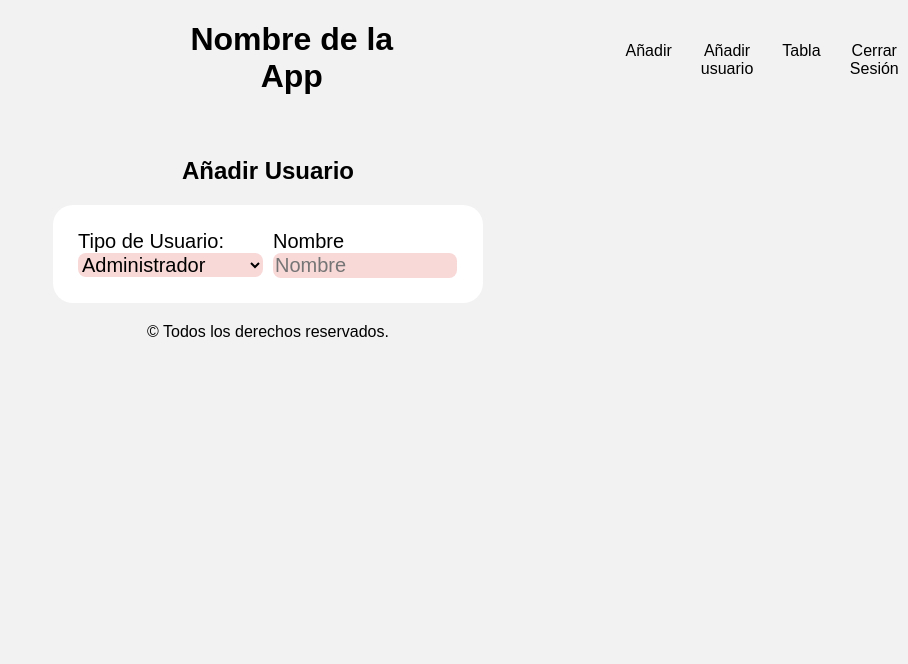
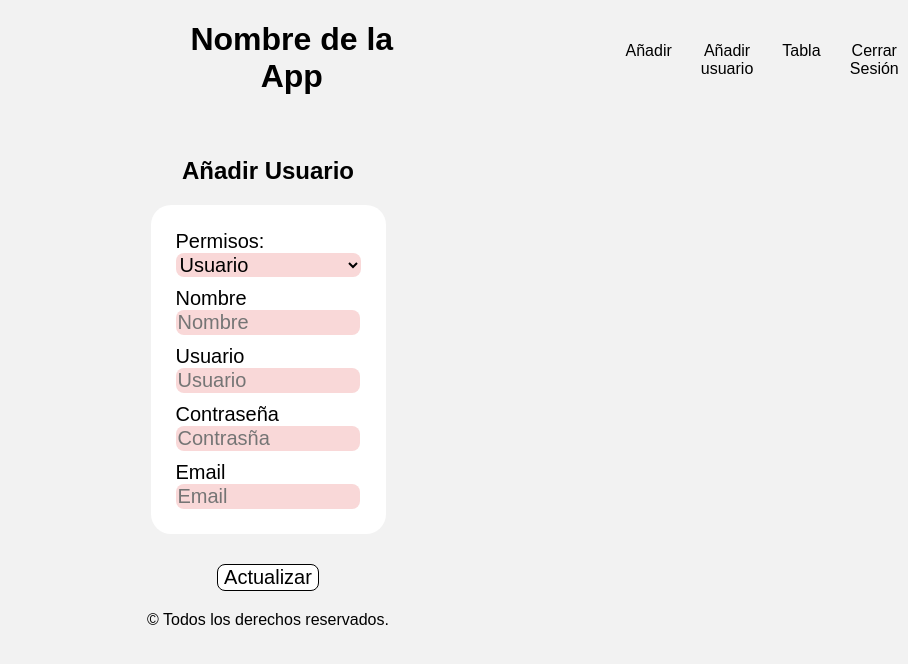
Before and after one commit to CesarGarzaIbanez/Web-Inventory, a React (Create React App) app in the folder inventory-sys/: page /usuario in a window 1280 px wide. Shown: the top 664 px of the page, without its empty margins (372-1280 px from the left). Built offline with nearby package versions, Linux system fonts and the light colour scheme.

Commit message:
User form

```diff
--- a/inventory-sys/src/components/Create.js
+++ b/inventory-sys/src/components/Create.js
@@ -69,8 +69,6 @@ export const Create = () => {
     let formValues = defineDataStructure(data)
     console.log(formValues);
     setFormValues(formValues);
-
-
   };
 
 
--- a/inventory-sys/src/components/User.js
+++ b/inventory-sys/src/components/User.js
@@ -5,18 +5,36 @@ export const User = () => {
         <>
             <h2>Añadir Usuario</h2>
             <div className='form-container'>
-                <form className='create-form'>
+                <form>
+                    <div className='user-form'>
+
+
                         <div id="permisos" className='form-entry type-select'>
-                    <label>Tipo de Usuario:</label>
+                            <label>Permisos:</label>
                             <select>
+                                <option value='user'>Usuario</option>
                                 <option value='admin'>Administrador</option>
-                        <option value='user'>Usuario</option>
                             </select>
                         </div>
                         <div id='nombre' className='form-entry type-input'>
                             <label>Nombre</label>
                             <input type='text' placeholder='Nombre' />
                         </div>
+                        <div id='usuario' className='form-entry type-input'>
+                            <label>Usuario</label>
+                            <input type='text' placeholder='Usuario' />
+                        </div>
+                        <div id='contraseña' className='form-entry type-input'>
+                            <label>Contraseña</label>
+                            <input type='password' placeholder='Contrasña' />
+                        </div>
+                        <div id='email' className='form-entry type-input'>
+                            <label>Email</label>
+                            <input type='email' placeholder='Email' />
+                        </div>
+
+                    </div>
+                    <input className='update-button' id="actualizar" type='submit' value='Actualizar' />
                 </form>
             </div>
 
--- a/inventory-sys/src/scss/app.scss
+++ b/inventory-sys/src/scss/app.scss
@@ -7,3 +7,4 @@
 @import 'layout/search';
 @import 'layout/scanner';
 @import 'layout/create';
+@import 'layout/userForm'
--- /dev/null
+++ b/inventory-sys/src/scss/layout/_userForm.scss
@@ -0,0 +1,11 @@
+.user-form {
+    background-color: white;
+    align-items: center;
+    padding: 25px;
+    border-radius: 20px;
+
+    display: grid;
+    grid-template-columns: repeat(1,1fr);
+    grid-gap: 10px;
+    max-width: auto;
+}
```
Lines whose indentation alone changed are shown as unchanged.
